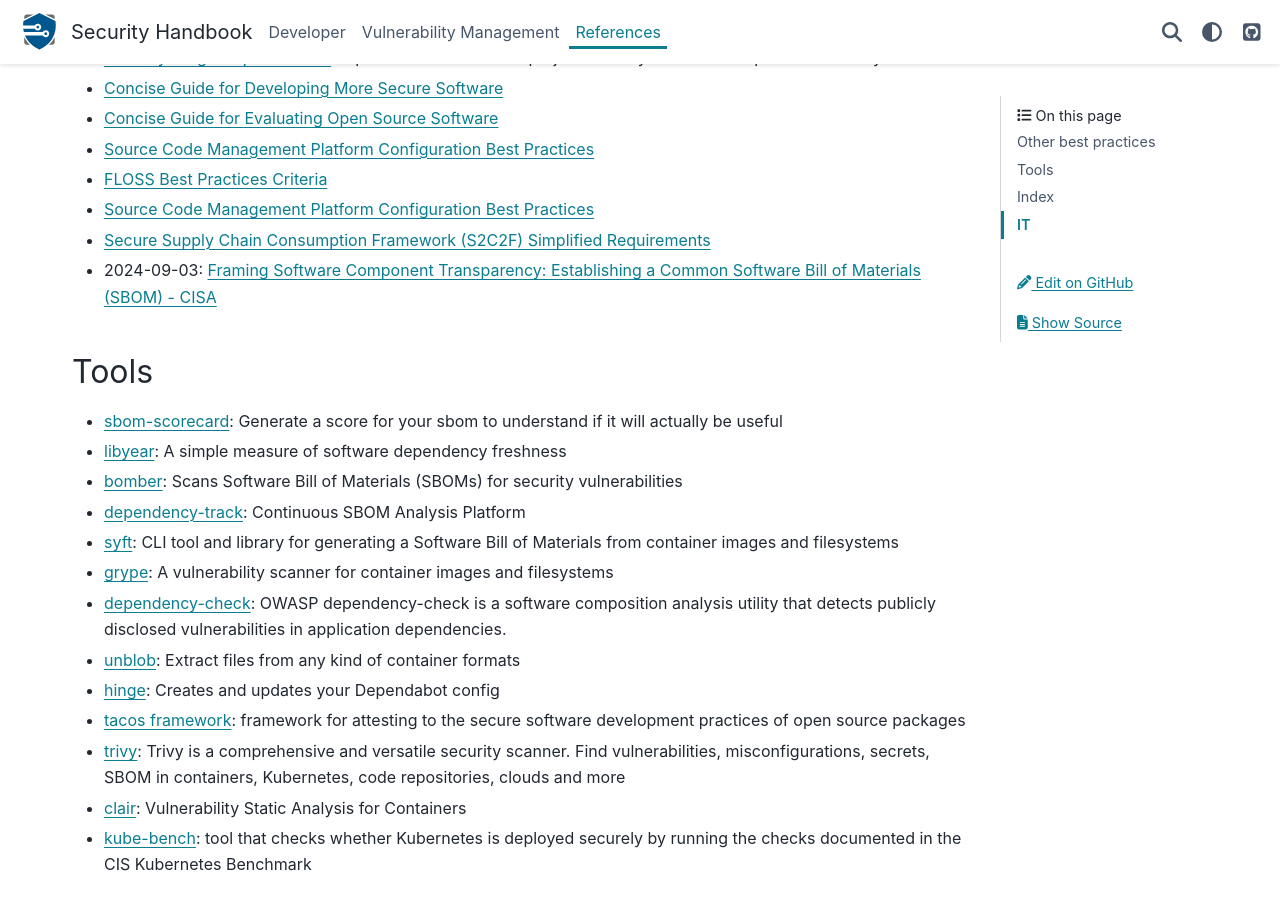
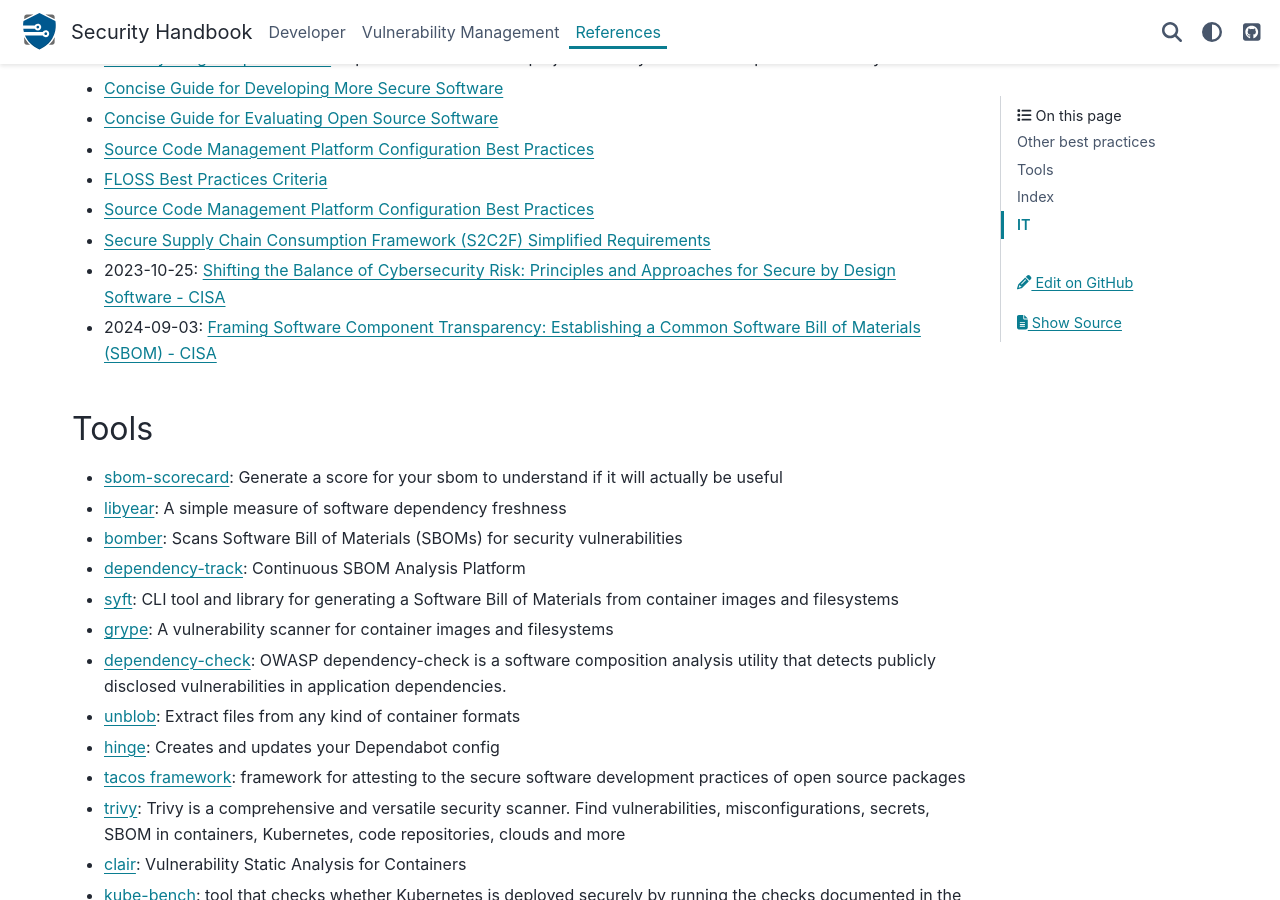
Before and after one commit to eclipse-csi/security-handbook, a Sphinx documentation site: the page built from docs/references/index.md, in a window 1280 px wide and 900 px high, scrolled down 337 px. Built offline with Sphinx 7.4.7 and the PyData theme 0.15.4, drawn with Linux system fonts in a browser that asks for light colours.

Commit message:
feat: add link to CISA's latest revision of secure by design document
Signed-off-by: Mikaël Barbero <mikael.barbero@eclipse-foundation.org>

```diff
--- a/docs/references/index.md
+++ b/docs/references/index.md
@@ -17,6 +17,8 @@
 * [FLOSS Best Practices Criteria](https://www.bestpractices.dev/en/criteria)
 * [Source Code Management Platform Configuration Best Practices](https://best.openssf.org/SCM-BestPractices/)
 * [Secure Supply Chain Consumption Framework (S2C2F) Simplified Requirements](https://github.com/ossf/s2c2f/blob/main/specification/framework.md)
+* 2023-10-25: [Shifting the Balance of Cybersecurity Risk: Principles and Approaches for Secure by Design Software - CISA
+](https://www.cisa.gov/sites/default/files/2023-10/SecureByDesign_1025_508c.pdf)
 * 2024-09-03: [Framing Software Component Transparency: Establishing a Common Software Bill of Materials (SBOM) - CISA](https://www.cisa.gov/sites/default/files/2024-10/SBOM%20Framing%20Software%20Component%20Transparency%202024.pdf)
 
 ## Tools
```
